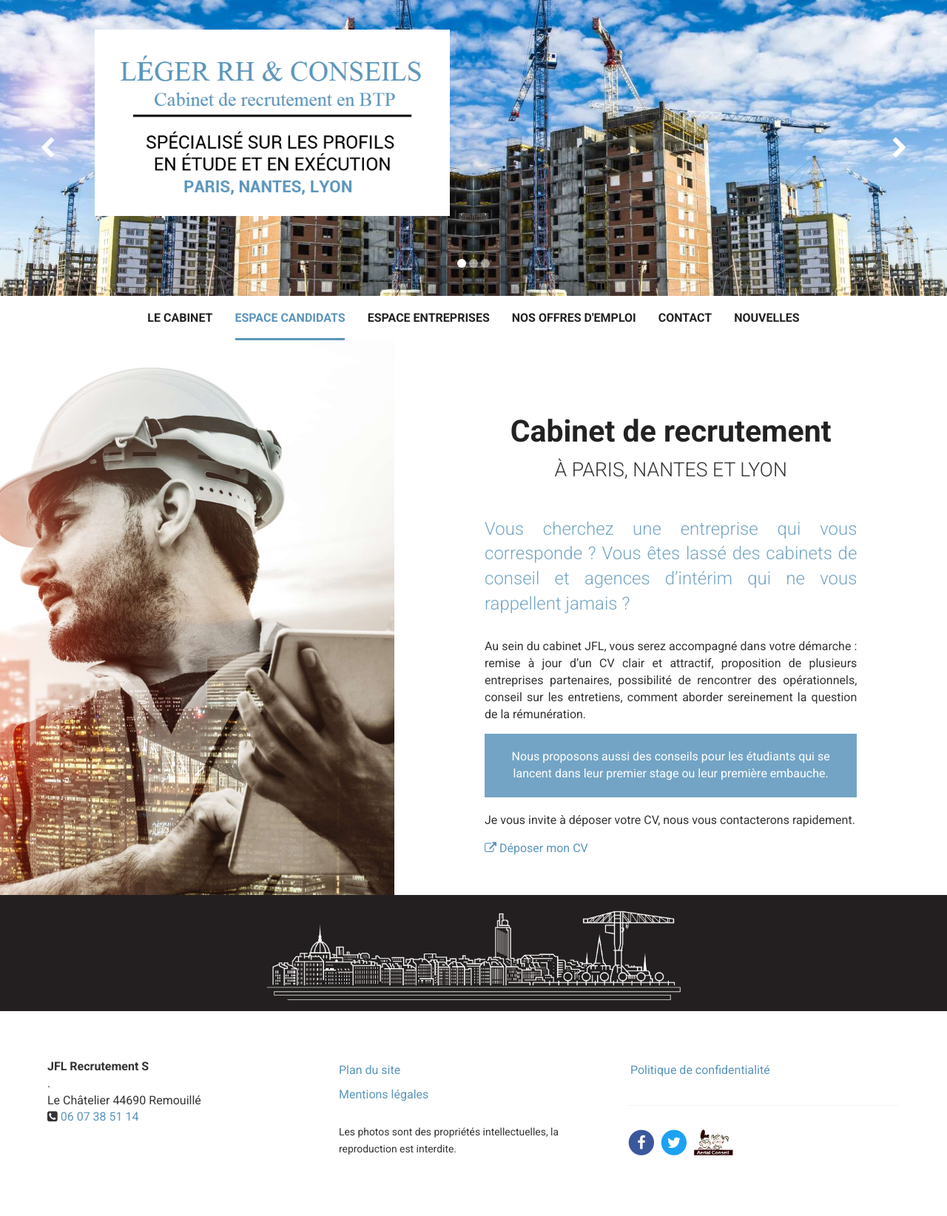
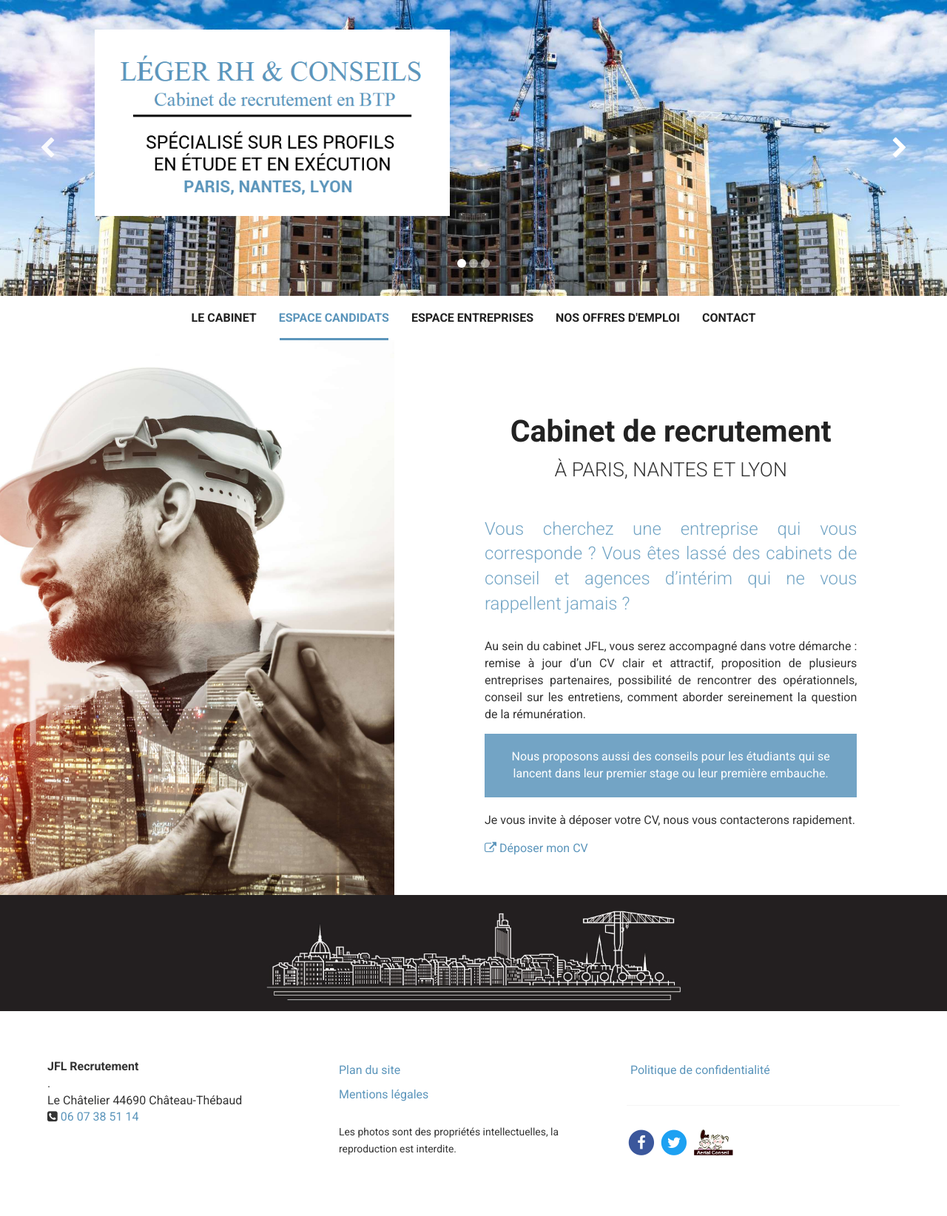
Before and after one commit to ladame/leger-rh, a Django app: page /recrutement-btp-paris-nantes/ in a window 1280 px wide. Shown: the whole page at 74% size. Run offline with Django 4.2, Linux system fonts and the light colour scheme; some libraries are stand-ins or nearby versions.

Commit message:
Delete blog/Nouvelles tab

```diff
--- a/template/cabinet.html
+++ b/template/cabinet.html
@@ -151,7 +151,6 @@ ga('send', 'pageview');
 
               <li><a href="https://inrecruitingfr.intervieweb.it/legerrh/fr/career" target="_blank">NOS OFFRES D'EMPLOI</a></li>
               <li><a href="/contact/">CONTACT</a></li>
-              <li><a href="/blogs/" target="_blank">Nouvelles</a></li>
           </ul>
         </div>
       </div>
--- a/template/cadres.html
+++ b/template/cadres.html
@@ -152,7 +152,6 @@ ga('send', 'pageview');
 
               <li><a href="https://inrecruitingfr.intervieweb.it/legerrh/fr/career" target="_blank">NOS OFFRES D'EMPLOI</a></li>
               <li><a href="/contact/">CONTACT</a></li>
-              <li><a href="/blogs/" target="_blank">Nouvelles</a></li>
           </ul>
         </div>
       </div>
--- a/template/contact.html
+++ b/template/contact.html
@@ -152,7 +152,6 @@ ga('send', 'pageview');
 
               <li><a href="https://inrecruitingfr.intervieweb.it/legerrh/fr/career" target="_blank">NOS OFFRES D'EMPLOI</a></li>
               <li class="active"><a href="/contact/">CONTACT</a></li>
-              <li><a href="/blogs/" target="_blank">Nouvelles</a></li>
           </ul>
         </div>
       </div>
--- a/template/mention.html
+++ b/template/mention.html
@@ -153,7 +153,7 @@ ga('send', 'pageview');
 
               <li><a href="https://inrecruitingfr.intervieweb.it/legerrh/fr/career" target="_blank">NOS OFFRES D'EMPLOI</a></li>
               <li><a href="/contact/">CONTACT</a></li>
-              <li><a href="/blogs/" target="_blank">Nouvelles</a></li>
+
           </ul>
         </div>
       </div>
--- a/template/nantes.html
+++ b/template/nantes.html
@@ -151,7 +151,6 @@ ga('send', 'pageview');
 
               <li><a href="https://inrecruitingfr.intervieweb.it/legerrh/fr/career" target="_blank">NOS OFFRES D'EMPLOI</a></li>
               <li><a href="/contact/">CONTACT</a></li>
-              <li><a href="/blogs/" target="_blank">Nouvelles</a></li>
           </ul>
         </div>
       </div>
@@ -208,9 +207,9 @@ ga('send', 'pageview');
           <div class="col-md-4 col-sm-6">
 
                   <organisation itemscope itemtype="http://schema.org/LocalBusiness">
-                    <strong itemprop="name">JFL Recrutement S</strong><br>
+                    <strong itemprop="name">JFL Recrutement</strong><br>
                     <address itemprop="address" itemscope itemtype="http://schema.org/PostalAddress">
-                      <span itemprop="streetAddress">.</span><br><span itemprop="postalCode">Le Châtelier 44690</span>&nbsp;<span itemprop="addressLocality">Remouillé</span><br><span itemprop="telephone"><i class="fa fa-phone-square" aria-hidden="true"></i> <a href="tel:06 07 38 51 14">06 07 38 51 14</a></span><br>
+                      <span itemprop="streetAddress">.</span><br><span itemprop="postalCode">Le Châtelier 44690</span>&nbsp;<span itemprop="addressLocality">Château-Thébaud</span><br><span itemprop="telephone"><i class="fa fa-phone-square" aria-hidden="true"></i> <a href="tel:06 07 38 51 14">06 07 38 51 14</a></span><br>
                     </address>
                   </organisation>
 
--- a/template/plansite.html
+++ b/template/plansite.html
@@ -145,7 +145,7 @@ ga('send', 'pageview');
 
               <li><a href="https://inrecruitingfr.intervieweb.it/legerrh/fr/career" target="_blank">NOS OFFRES D'EMPLOI</a></li>
               <li><a href="/contact/">CONTACT</a></li>
-              <li><a href="/blogs/" target="_blank">Nouvelles</a></li>
+
           </ul>
         </div>
       </div>
--- a/template/rgpd.html
+++ b/template/rgpd.html
@@ -145,7 +145,6 @@ ga('send', 'pageview');
 
               <li><a href="https://inrecruitingfr.intervieweb.it/legerrh/fr/career" target="_blank">NOS OFFRES D'EMPLOI</a></li>
               <li><a href="/contact/">CONTACT</a></li>
-              <li><a href="/blogs/" target="_blank">Nouvelles</a></li>
           </ul>
         </div>
       </div>
```
